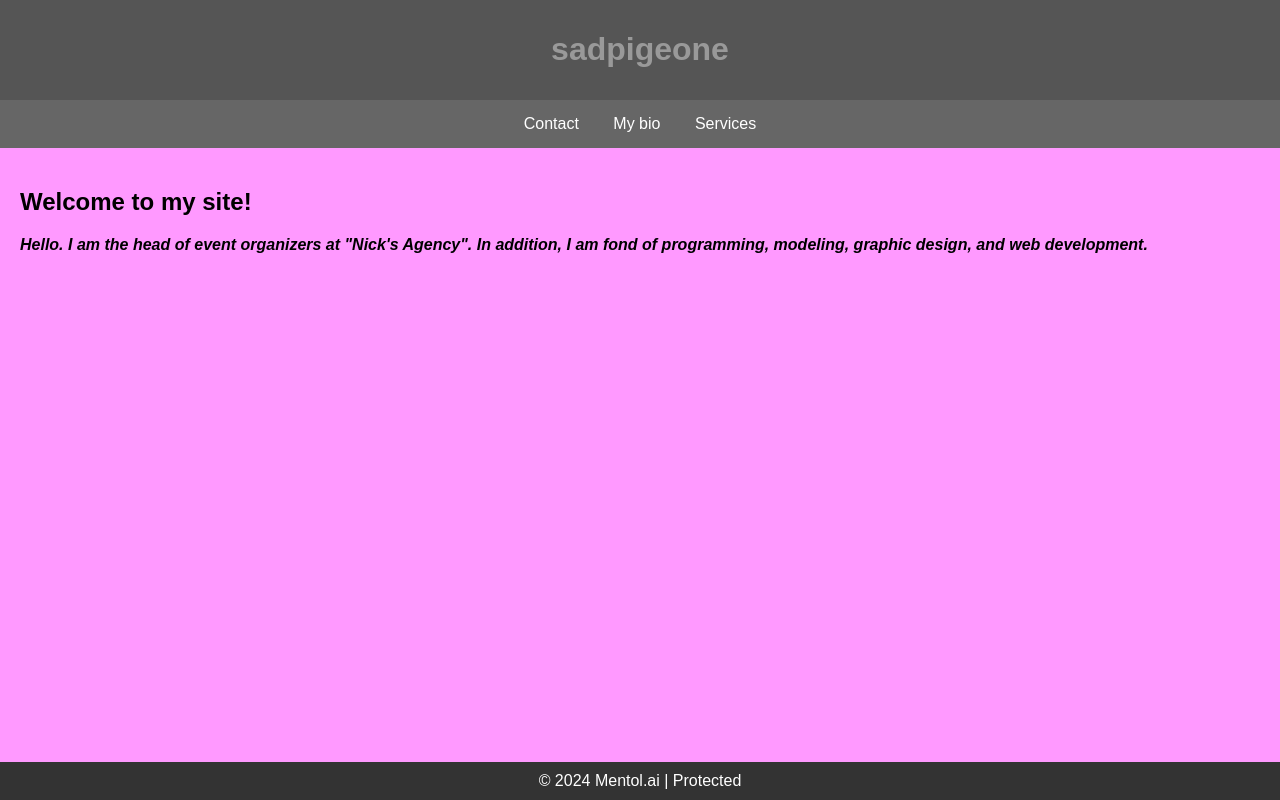
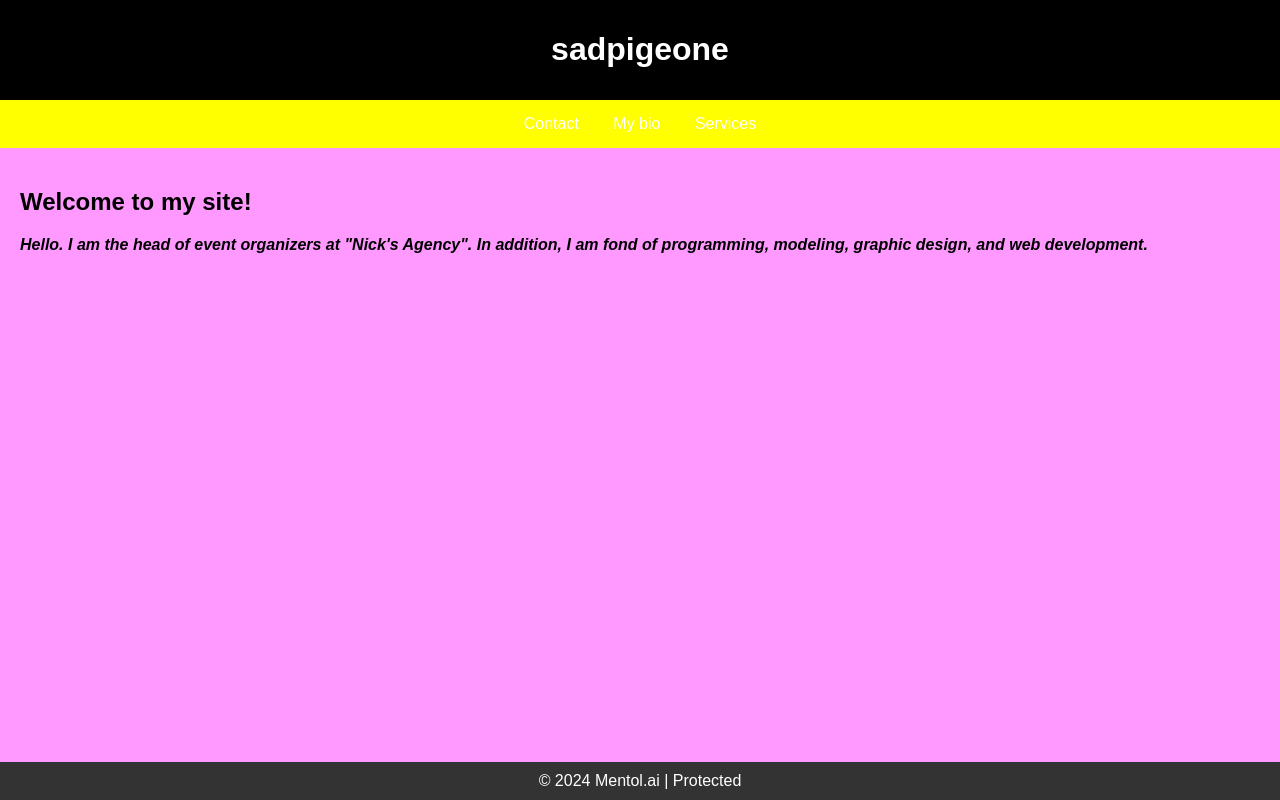
Before and after one commit to lerehere/sp27.me, a plain HTML site: page index.html in a window 1280 px wide. Drawn offline with Linux system fonts and the light colour scheme.

Commit message:
Update index.html

```diff
--- a/index.html
+++ b/index.html
@@ -12,14 +12,14 @@
             padding: 0;
         }
         header {
-            background-color: #555;
-            color: #999;
+            background-color: #000;
+            color: #fff;
             text-align: center;
             padding: 10px 0;
         }
         nav {
-            background-color: #666;
-            color: #000;
+            background-color: #ff0;
+            color: #fff;
             text-align: center;
             padding: 5px 0;
         }
```
